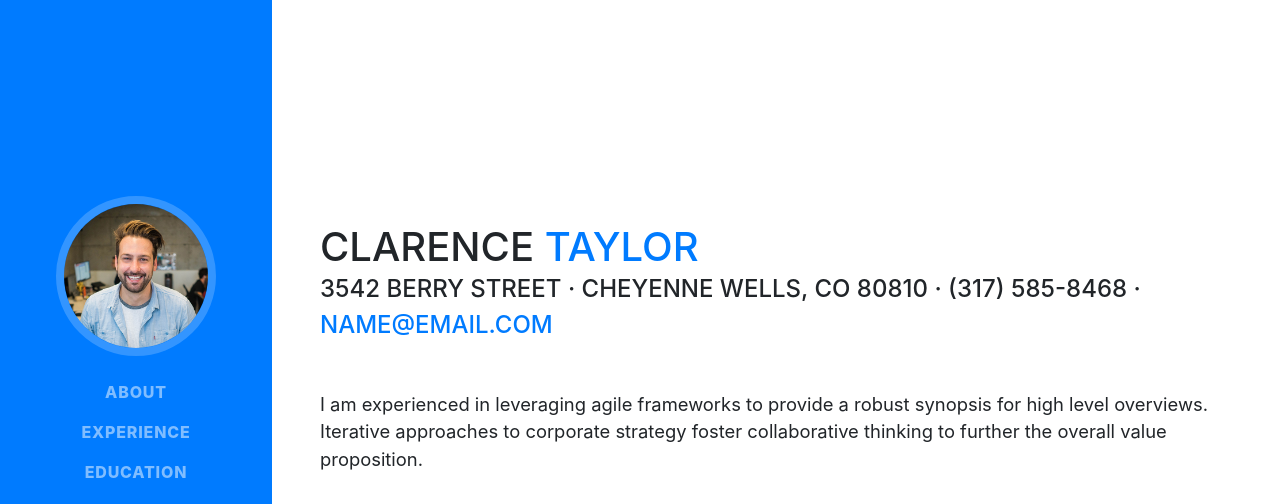
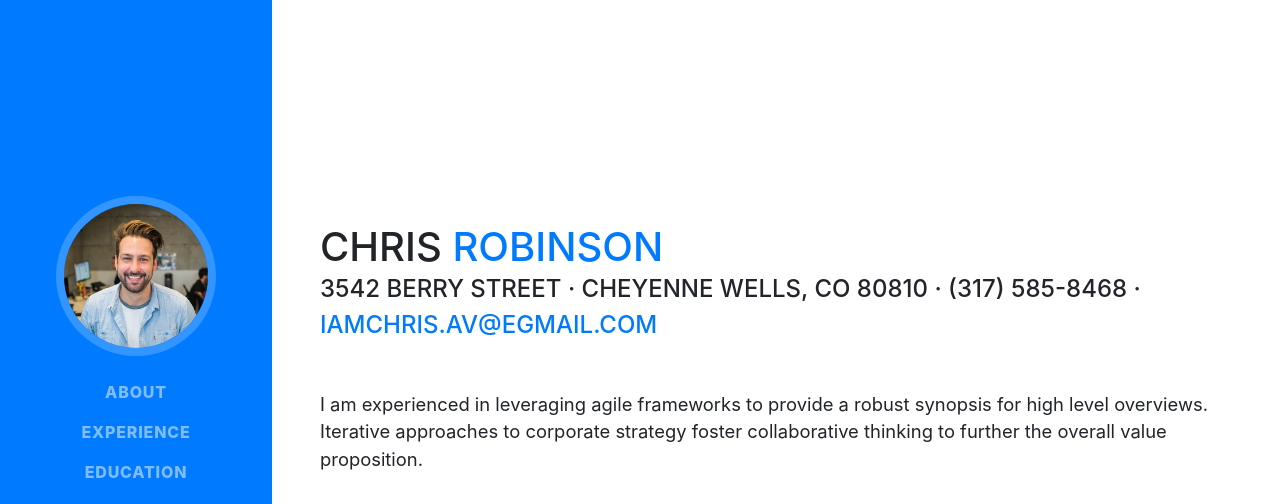
Before and after one commit to 17digital/iamchris-resume, a website with bundled scripts: page index.html in a window 1280 px wide. Shown: the top 504 px of the page. Built offline with nearby package versions, Linux system fonts and the light colour scheme; a web font is replaced by a local one.

Commit message:
Update index.html

```diff
--- a/index.html
+++ b/index.html
@@ -63,11 +63,11 @@
 
       <section class="resume-section p-3 p-lg-5 d-flex d-column" id="about">
         <div class="my-auto">
-          <h1 class="mb-0">Clarence
-            <span class="text-primary">Taylor</span>
+          <h1 class="mb-0">Chris
+            <span class="text-primary">Robinson</span>
           </h1>
           <div class="subheading mb-5">3542 Berry Street · Cheyenne Wells, CO 80810 · (317) 585-8468 ·
-            <a href="mailto:name@email.com">name@email.com</a>
+            <a href="mailto:iamchris.av@gmail.com">iamchris.av@egmail.com</a>
           </div>
           <p class="lead mb-5">I am experienced in leveraging agile frameworks to provide a robust synopsis for high level overviews. Iterative approaches to corporate strategy foster collaborative thinking to further the overall value proposition.</p>
           <div class="social-icons">
```
